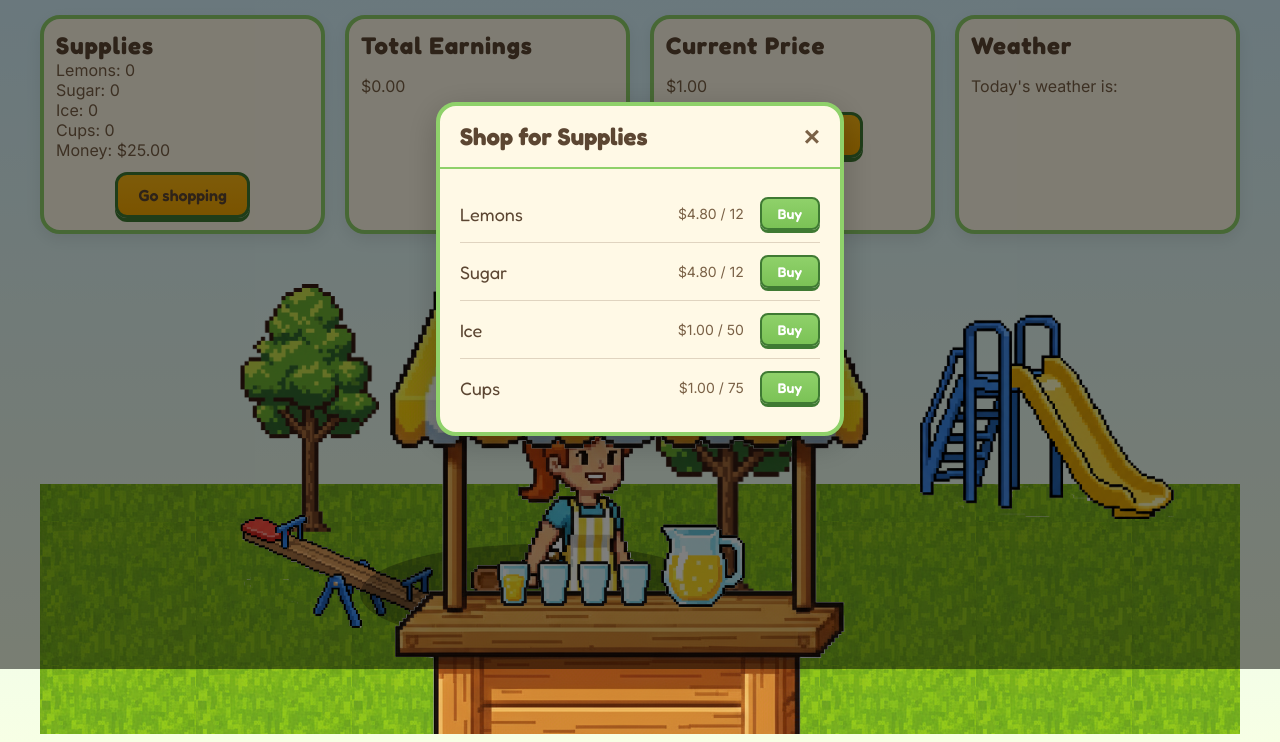
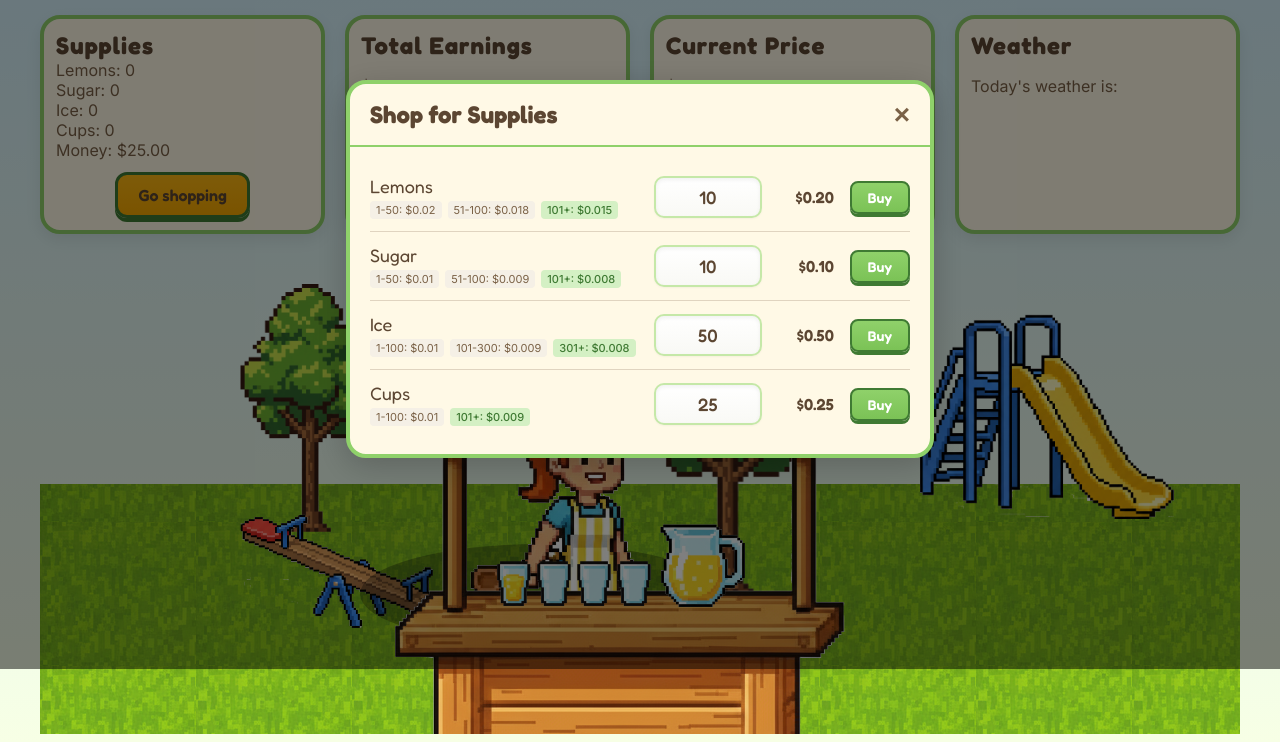
Before and after one commit to codegirl-007/lemonade-stand, a website with bundled scripts: page index.html in a window 1280 px wide. Both pictures are taken after a click on the button "Go shopping". Shown: the part 131-873 px from the top of the page. Built offline with nearby package versions, Linux system fonts and the light colour scheme.

Commit message:
wire up shopping

```diff
--- a/game.js
+++ b/game.js
@@ -72,6 +72,56 @@ const IdealRecipe = {
     sugar: 1,
     ice: 4
   }
+}
+
+/**
+ * Tiered pricing structure for supplies.
+ * Price per unit decreases with larger quantities.
+ * @type {Object.<string, Array.<{min: number, max: number, price: number}>>}
+ */
+const SupplyPricing = {
+  lemons: [
+    { min: 1, max: 50, price: 0.02 },
+    { min: 51, max: 100, price: 0.018 },
+    { min: 101, max: Infinity, price: 0.015 }
+  ],
+  sugar: [
+    { min: 1, max: 50, price: 0.01 },
+    { min: 51, max: 100, price: 0.009 },
+    { min: 101, max: Infinity, price: 0.008 }
+  ],
+  ice: [
+    { min: 1, max: 100, price: 0.01 },
+    { min: 101, max: 300, price: 0.009 },
+    { min: 301, max: Infinity, price: 0.008 }
+  ],
+  cups: [
+    { min: 1, max: 100, price: 0.01 },
+    { min: 101, max: Infinity, price: 0.009 }
+  ]
+};
+
+/**
+ * Calculate the cost of purchasing a supply item based on tiered pricing.
+ * @param {string} item - The supply type (lemons, sugar, ice, cups)
+ * @param {number} quantity - The quantity to purchase
+ * @returns {number} The total cost
+ */
+export function calculate_supply_cost(item, quantity) {
+  if (quantity <= 0) return 0;
+  const tiers = SupplyPricing[item];
+  if (!tiers) return 0;
+  const tier = tiers.find(t => quantity >= t.min && quantity <= t.max);
+  return tier ? Math.round(quantity * tier.price * 100) / 100 : 0;
+}
+
+/**
+ * Get the pricing tiers for a supply item.
+ * @param {string} item - The supply type
+ * @returns {Array.<{min: number, max: number, price: number}>} The pricing tiers
+ */
+export function get_supply_pricing(item) {
+  return SupplyPricing[item] || [];
 }
 
 /**
--- a/index.html
+++ b/index.html
@@ -60,24 +60,55 @@
       </div>
       <div class="shopping_modal_body">
         <div class="shop_item">
-          <span class="shop_item_name">Lemons</span>
-          <span class="shop_item_price">$4.80 / 12</span>
-          <button class="shop_item_btn">Buy</button>
+          <div class="shop_item_info">
+            <span class="shop_item_name">Lemons</span>
+            <div class="shop_tiers">
+              <span class="shop_tier">1-50: $0.02</span>
+              <span class="shop_tier">51-100: $0.018</span>
+              <span class="shop_tier best">101+: $0.015</span>
+            </div>
+          </div>
+          <input type="number" class="shop_qty_input" data-item="lemons" min="1" value="10">
+          <span class="shop_item_price" data-price="lemons">$0.20</span>
+          <button class="shop_item_btn" data-item="lemons">Buy</button>
         </div>
         <div class="shop_item">
-          <span class="shop_item_name">Sugar</span>
-          <span class="shop_item_price">$4.80 / 12</span>
-          <button class="shop_item_btn">Buy</button>
+          <div class="shop_item_info">
+            <span class="shop_item_name">Sugar</span>
+            <div class="shop_tiers">
+              <span class="shop_tier">1-50: $0.01</span>
+              <span class="shop_tier">51-100: $0.009</span>
+              <span class="shop_tier best">101+: $0.008</span>
+            </div>
+          </div>
+          <input type="number" class="shop_qty_input" data-item="sugar" min="1" value="10">
+          <span class="shop_item_price" data-price="sugar">$0.10</span>
+          <button class="shop_item_btn" data-item="sugar">Buy</button>
         </div>
         <div class="shop_item">
-          <span class="shop_item_name">Ice</span>
-          <span class="shop_item_price">$1.00 / 50</span>
-          <button class="shop_item_btn">Buy</button>
+          <div class="shop_item_info">
+            <span class="shop_item_name">Ice</span>
+            <div class="shop_tiers">
+              <span class="shop_tier">1-100: $0.01</span>
+              <span class="shop_tier">101-300: $0.009</span>
+              <span class="shop_tier best">301+: $0.008</span>
+            </div>
+          </div>
+          <input type="number" class="shop_qty_input" data-item="ice" min="1" value="50">
+          <span class="shop_item_price" data-price="ice">$0.50</span>
+          <button class="shop_item_btn" data-item="ice">Buy</button>
         </div>
         <div class="shop_item">
-          <span class="shop_item_name">Cups</span>
-          <span class="shop_item_price">$1.00 / 75</span>
-          <button class="shop_item_btn">Buy</button>
+          <div class="shop_item_info">
+            <span class="shop_item_name">Cups</span>
+            <div class="shop_tiers">
+              <span class="shop_tier">1-100: $0.01</span>
+              <span class="shop_tier best">101+: $0.009</span>
+            </div>
+          </div>
+          <input type="number" class="shop_qty_input" data-item="cups" min="1" value="25">
+          <span class="shop_item_price" data-price="cups">$0.25</span>
+          <button class="shop_item_btn" data-item="cups">Buy</button>
         </div>
       </div>
     </div>
--- a/index.js
+++ b/index.js
@@ -3,7 +3,7 @@
  * Initializes game state, wires up UI events, and coordinates modules.
  */
 
-import { init_game, set_price_per_cup } from './game.js';
+import { init_game, set_price_per_cup, calculate_supply_cost } from './game.js';
 import { sprites, cups, render, whenSpritesReady } from './canvasController.js';
 import { createReactiveState, updateBindings } from './binding.js';
 
@@ -35,10 +35,53 @@ const priceInput = document.querySelector('.price_input');
 
 const priceSaveBtn = document.querySelector('.price_change_save_btn');
 
+// Shopping modal - quantity inputs and dynamic pricing
+const shopQtyInputs = document.querySelectorAll('.shop_qty_input');
+const shopBuyBtns = document.querySelectorAll('.shop_item_btn');
+
+function updateShopPrice(item) {
+  const input = document.querySelector(`.shop_qty_input[data-item="${item}"]`);
+  const priceDisplay = document.querySelector(`.shop_item_price[data-price="${item}"]`);
+  const qty = parseInt(input.value) || 0;
+  const cost = calculate_supply_cost(item, qty);
+  priceDisplay.textContent = '$' + cost.toFixed(2);
+}
+
+// Update prices when quantity changes
+shopQtyInputs.forEach(input => {
+  input.addEventListener('input', () => {
+    updateShopPrice(input.dataset.item);
+  });
+});
+
+// Buy button handlers
+shopBuyBtns.forEach(btn => {
+  btn.addEventListener('click', () => {
+    const item = btn.dataset.item;
+    const input = document.querySelector(`.shop_qty_input[data-item="${item}"]`);
+    const qty = parseInt(input.value) || 0;
+    const cost = calculate_supply_cost(item, qty);
+
+    if (cost > gameState.player_money) {
+      alert("Not enough money!");
+      return;
+    }
+
+    setState({
+      player_money: gameState.player_money - cost,
+      supplies: {
+        ...gameState.supplies,
+        [item]: gameState.supplies[item] + qty
+      }
+    });
+  });
+});
+
 // Event handlers
 if (goShoppingBtn) {
   goShoppingBtn.addEventListener('click', () => {
-    console.log('hey');
+    // Update all prices when modal opens
+    ['lemons', 'sugar', 'ice', 'cups'].forEach(updateShopPrice);
     shoppingModal.classList.add('open');
   });
 
--- a/style.css
+++ b/style.css
@@ -115,7 +115,7 @@ canvas {
   border: 4px solid #8fd16a;
   border-radius: 20px;
   box-shadow: 0 8px 32px rgba(0, 0, 0, 0.2);
-  width: 400px;
+  width: 580px;
   max-width: 90%;
 }
 
@@ -165,17 +165,81 @@ canvas {
   border-bottom: none;
 }
 
+.shop_item_info {
+  flex: 1;
+  min-width: 0;
+}
+
 .shop_item_name {
   font-family: 'Fredoka', sans-serif;
   font-size: 18px;
   color: #5C4632;
-  flex: 1;
+  display: block;
+  margin-bottom: 4px;
+}
+
+.shop_tiers {
+  display: flex;
+  flex-wrap: wrap;
+  gap: 6px;
+}
+
+.shop_tier {
+  font-family: 'Inter', sans-serif;
+  font-size: 11px;
+  color: #7A6146;
+  background: #f5f0e6;
+  padding: 2px 6px;
+  border-radius: 4px;
+}
+
+.shop_tier.best {
+  background: #d4f0c4;
+  color: #3f7a33;
+  font-weight: 500;
+}
+
+.shop_qty_input {
+  font-family: 'Fredoka', sans-serif;
+  font-size: 18px;
+  font-weight: 500;
+  color: #5C4632;
+  background: linear-gradient(180deg, #fff 0%, #f9f9f5 100%);
+  border: 2px solid #c5e8a8;
+  border-radius: 10px;
+  padding: 8px 12px;
+  width: 80px;
+  text-align: center;
+  margin-right: 12px;
+  box-shadow: inset 0 2px 4px rgba(0, 0, 0, 0.06), 0 1px 2px rgba(0, 0, 0, 0.04);
+  transition: all 0.15s ease;
+  -moz-appearance: textfield;
+}
+
+.shop_qty_input::-webkit-outer-spin-button,
+.shop_qty_input::-webkit-inner-spin-button {
+  -webkit-appearance: none;
+  margin: 0;
+}
+
+.shop_qty_input:hover {
+  border-color: #8fd16a;
+  background: linear-gradient(180deg, #fff 0%, #f5f5f0 100%);
+}
+
+.shop_qty_input:focus {
+  outline: none;
+  border-color: #3f7a33;
+  box-shadow: inset 0 2px 4px rgba(0, 0, 0, 0.06), 0 0 0 3px rgba(143, 209, 106, 0.25);
 }
 
 .shop_item_price {
-  font-family: 'Inter', sans-serif;
-  font-size: 14px;
-  color: #7A6146;
+  font-family: 'Fredoka', sans-serif;
+  font-size: 16px;
+  font-weight: 600;
+  color: #5C4632;
+  min-width: 60px;
+  text-align: right;
   margin-right: 16px;
 }
 
```
